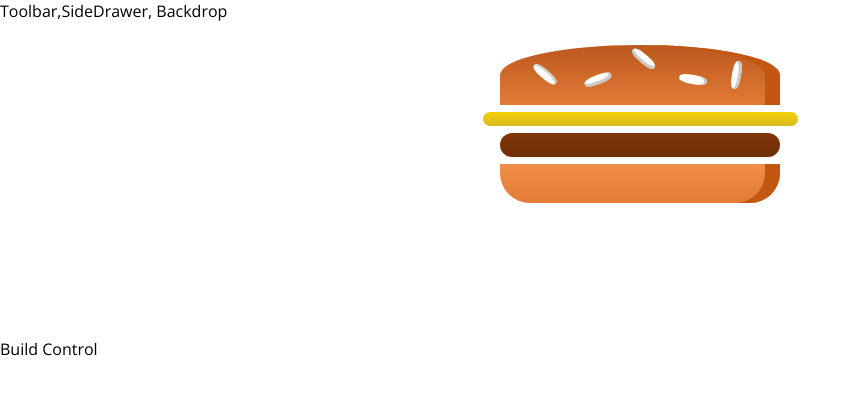
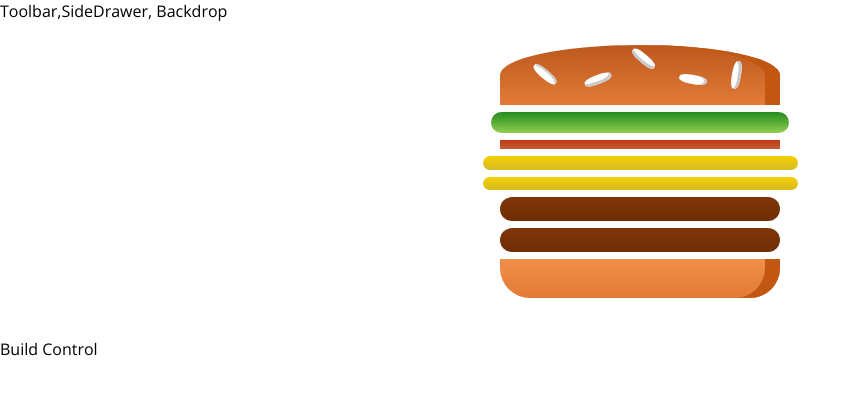
Before and after one commit to KurtTaylan/react-the-complete-guide-incl-redux, a React app in the folder burger-builder/: page / in a window 1280 px wide. Shown: the top 394 px of the page, without its empty margins (0-861 px from the left). Built offline with nearby package versions, Linux system fonts and the light colour scheme.

Commit message:
Burger-builder: Outputting Burger ingredients dynamically

```diff
--- a/burger-builder/src/components/Burger/Burger.js
+++ b/burger-builder/src/components/Burger/Burger.js
@@ -3,11 +3,16 @@
 import BurgerIngredient from "./BurgerIngradient/BurgerIngredient";
 
 const burger = (props) => {
+    const transformedIngredients = Object.keys(props.ingredients)
+        .map(ingredientKey => {
+            return [...new Array(props.ingredients[ingredientKey])].map((_, index) => {
+                return <BurgerIngredient key={ingredientKey + index} ingredientType={ingredientKey}/>;
+            });
+        });
     return (
         <div className={styleClasses.Burger}>
             <BurgerIngredient ingredientType="bread-top"/>
-            <BurgerIngredient ingredientType="cheese"/>
-            <BurgerIngredient ingredientType="meat"/>
+            {transformedIngredients}
             <BurgerIngredient ingredientType="bread-bottom"/>
         </div>
     );
--- a/burger-builder/src/containers/BurgerBuilder/BurgerBuilder.js
+++ b/burger-builder/src/containers/BurgerBuilder/BurgerBuilder.js
@@ -3,10 +3,20 @@
 import Burger from "../../components/Burger/Burger";
 
 class BurgerBuilder extends Component {
+
+    state = {
+        ingredients: {
+            salad: 1,
+            bacon: 1,
+            cheese: 2,
+            meat: 2
+        }
+    }
+
     render() {
         return (
             <Aux>
-                <Burger/>
+                <Burger ingredients={this.state.ingredients}/>
                 <div>Build Control</div>
             </Aux>
         );
```
